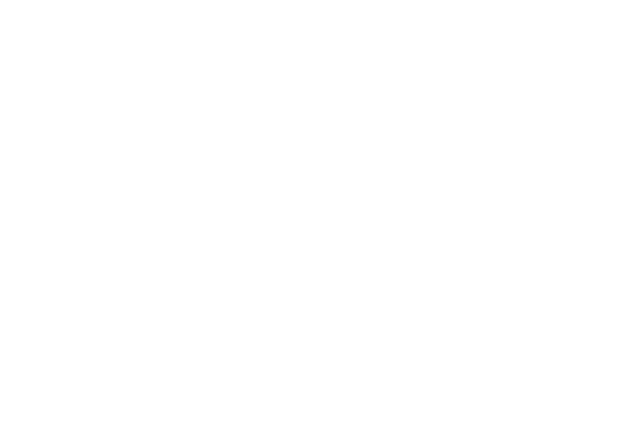
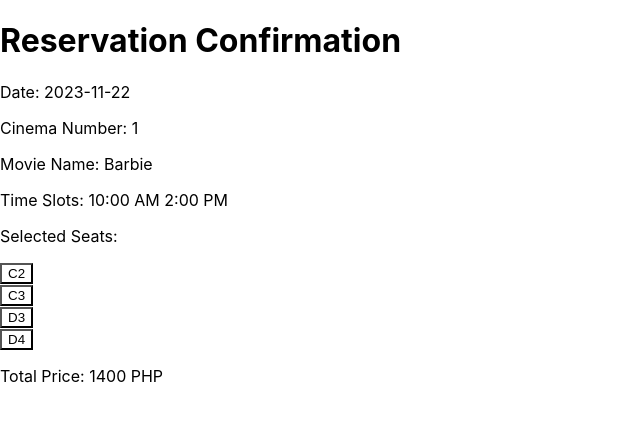
Before and after one commit to MaryParagoso/WeBareBears_MovieReservation, a React (Create React App) app: page /confirmation in a window 1280 px wide. Before the commit this address had no page. Shown: the top 422 px of the page, without its empty margins (0-640 px from the left). Built offline with nearby package versions, Linux system fonts and the light colour scheme.

Commit message:
Reservation Price can now be calucated

```diff
--- a/src/App.js
+++ b/src/App.js
@@ -5,6 +5,7 @@
 import MenuPage from "./pages/MenuPage";
 import SeatLayout from "./pages/SeatLayout";
 import Movielist from "./pages/Movielist";
+import ReservationConfirmation from "./pages/ReservationConfirmation";
 
 const App = () => {
   return (
@@ -15,6 +16,7 @@
         <Route path="/menu" element={<MenuPage />}></Route>
         <Route path="/seat-layout" element={<SeatLayout />}></Route>
         <Route path="/movielist" element={<Movielist />}></Route>
+        <Route path="/confirmation" element={<ReservationConfirmation />}></Route>
       </Routes>
     </Router>
   );
--- /dev/null
+++ b/src/component/ReservationDetails.js
@@ -0,0 +1,18 @@
+// ReservationDetails.js
+const ReservationDetails = {
+    date: '2023-11-22',
+    cinemaNumber: 1,
+    movieName: 'Barbie',
+    isPremium: false,
+    timeSlots: ["10:00 AM", " 2:00 PM"],
+    seatNumbers: [
+      { seatNumber: 'C2', isSeniorCitizen: false },
+      { seatNumber: 'C3', isSeniorCitizen: false },
+      { seatNumber: 'D3', isSeniorCitizen: false },
+      { seatNumber: 'D4', isSeniorCitizen: false }
+    ],
+  };
+
+
+
+  export { ReservationDetails };
--- /dev/null
+++ b/src/component/ReservationPriceCalculator.js
@@ -0,0 +1,29 @@
+// ReservationPriceCalculator.js
+import React from 'react';
+
+const ReservationPriceCalculator = ({ seatNumbers, seniorCitizenStatus, isPremium }) => {
+  const regularTicketPrice = 350;
+  const premiumTicketPrice = 500;
+  const seniorCitizenDiscount = 0.2; // 20%
+
+  const calculateTotalPrice = () => {
+    let totalPrice = 0;
+
+    seatNumbers.forEach((seat, index) => {
+      const ticketPrice = isPremium ? premiumTicketPrice : regularTicketPrice;
+      const discountedPrice = seniorCitizenStatus[index] && !isPremium ? ticketPrice * (1 - seniorCitizenDiscount) : ticketPrice;
+
+      totalPrice += discountedPrice;
+    });
+
+    return totalPrice;
+  };
+
+  return (
+    <div>
+      <p>Total Price: {calculateTotalPrice()} PHP</p>
+    </div>
+  );
+};
+
+export default ReservationPriceCalculator;
--- /dev/null
+++ b/src/pages/ReservationConfirmation.js
@@ -0,0 +1,54 @@
+// ReservationConfirmation.js
+import React, { useState } from 'react';
+import { ReservationDetails } from '../component/ReservationDetails';
+import ReservationPriceCalculator from '../component/ReservationPriceCalculator';
+
+const ReservationConfirmation = () => {
+  // Destructure values from ReservationDetails
+  const { date, cinemaNumber, movieName, isPremium, timeSlots, seatNumbers } = ReservationDetails;
+
+  // State to track senior citizen status
+  const [seniorCitizenStatus, setSeniorCitizenStatus] = useState(Array(seatNumbers.length).fill(false));
+
+  // Handle button click for a seat
+  const handleSeatButtonClick = (seatIndex) => {
+    // Toggle senior citizen status for the clicked seat
+    const updatedStatus = seniorCitizenStatus.map((status, index) =>
+      index === seatIndex ? !status : status
+    );
+    setSeniorCitizenStatus(updatedStatus);
+  };
+
+  return (
+    <div>
+      <h1>Reservation Confirmation</h1>
+      <p>Date: {date}</p>
+      <p>Cinema Number: {cinemaNumber}</p>
+      <p>Movie Name: {movieName}</p>
+      {/* Conditionally display "Premium" paragraph if isPremium is true */}
+      {isPremium ? <p>Premium: {isPremium.toString()}</p> : null}
+      <p>Time Slots: {timeSlots}</p>
+      <p>Selected Seats:</p>
+
+      {/* Display each seat number with a button */}
+      {seatNumbers.map((seat, index) => (
+        <div key={index}>
+          <button
+            onClick={() => handleSeatButtonClick(index)}
+            style={{ backgroundColor: seniorCitizenStatus[index] ? 'gold' : 'transparent' }}
+          >
+            {seat.seatNumber} {seniorCitizenStatus[index] ? '(Senior Citizen)' : ''}
+          </button>
+        </div>
+      ))}
+
+      {/* Reservation price calculator component */}
+      <ReservationPriceCalculator seatNumbers={seatNumbers} seniorCitizenStatus={seniorCitizenStatus} isPremium={isPremium} />
+
+      {/* Add any additional information or UI elements as needed */}
+      {/* For example, a button to proceed to the next step or submit the reservation */}
+    </div>
+  );
+};
+
+export default ReservationConfirmation;
```
